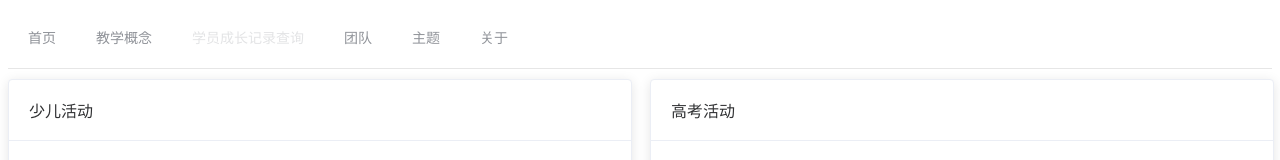
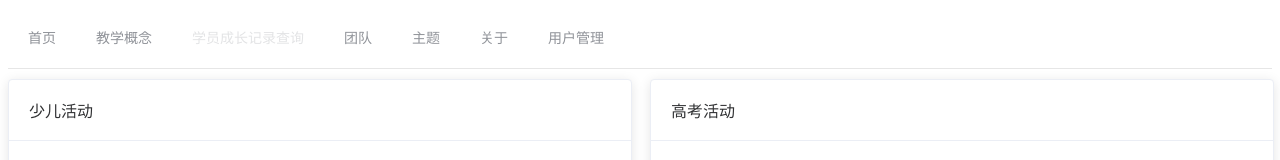
Before and after one commit to chengnuo/draw, a Vue app: page / in a window 1280 px wide. Shown: the top 160 px of the page. Built offline with nearby package versions, Linux system fonts and the light colour scheme.

Commit message:
用户管理

```diff
--- a/src/components/drawMenu.vue
+++ b/src/components/drawMenu.vue
@@ -9,6 +9,7 @@
         主题
       </el-menu-item>
       <el-menu-item index="/about">关于</el-menu-item>
+      <el-menu-item index="/userManagement">用户管理</el-menu-item>
     </el-menu>
   </div>
 </template>
--- /dev/null
+++ b/src/pages/userManagement.vue
@@ -0,0 +1,26 @@
+<!-- 用户管理 -->
+<template>
+  <div class="userManagement">
+    <drawMenu />
+    用户管理
+  </div>
+</template>
+
+<script>
+  import drawMenu from '@/components/drawMenu'
+export default {
+  name: 'about',
+  data () {
+    return {
+      msg: 'Welcome to Your Vue.js App'
+    }
+  },
+  components: {
+    drawMenu,
+  },
+}
+</script>
+
+<style scoped>
+
+</style>
--- a/src/router/index.js
+++ b/src/router/index.js
@@ -5,6 +5,8 @@ import about from '@/pages/about' // 关于
 import home from '@/pages/home' // 主页
 import team from '@/pages/team' // 团队
 import teachingConcept from '@/pages/teachingConcept' // 教学理念
+import userManagement from '@/pages/userManagement' // 用户管理
+
 
 Vue.use(Router)
 
@@ -41,5 +43,10 @@ export default new Router({
       name: 'teachingConcept',
       component: teachingConcept
     },
+    {
+      path: '/userManagement',
+      name: 'userManagement',
+      component: userManagement
+    },
   ]
 })
```
